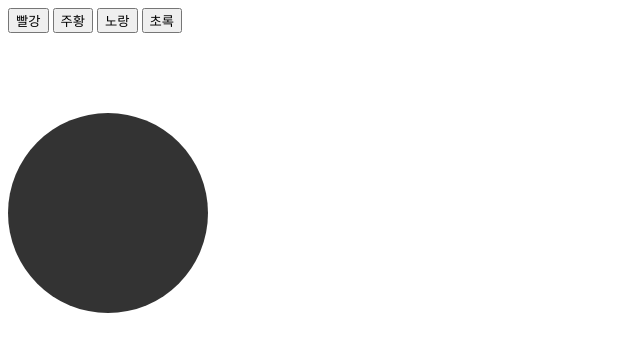
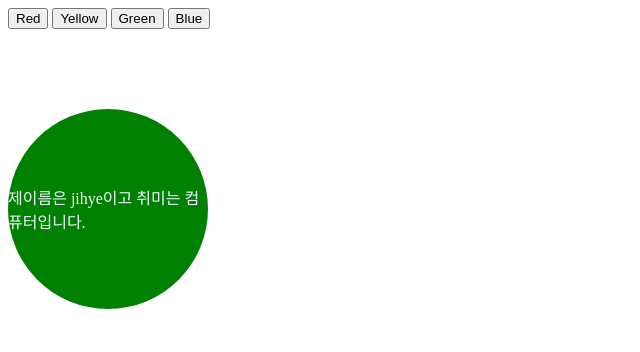
Before and after one commit to ryuwisdom/study, a plain HTML site: page index.html in a window 1280 px wide. Shown: the whole page, without its empty margins (0-640 px from the left). Drawn offline with Linux system fonts and the light colour scheme.

Commit message:
modified

```diff
--- a/index.html
+++ b/index.html
@@ -12,23 +12,32 @@
             height: 200px;
             background-color: #333;
             margin-top: 5rem;
+            display: flex;
+            justify-content: center;
+            align-items: center;
+            color: aliceblue;
+
         }
     </style>
 </head>
 
 <body>
 
-    <button id='btn-1'>빨강</button>
-    <button id='btn-2'>주황</button>
-    <button id='btn-3'>노랑</button>
-    <button id='btn-4'>초록</button>
+    <button id='btn-1' onclick="textWrite('*_*','안녕','red')">Red</button>
+    <button id='btn-2' onclick="textWrite('*_*','반가워','yellow')">Yellow</button>
+    <button id='btn-3' onclick="textWrite('*_*','나는','green')">Green</button>
+    <button id='btn-4' onclick="textWrite('*_*','보니야','blue')">Blue</button>
+    <!-- <button id='btn-1' onclick="change('red')">Red</button>
+    <button id='btn-2' onclick="change('yellow')">Yellow</button>
+    <button id='btn-3' onclick="change('green')">Green</button>
+    <button id='btn-4' onclick="change('blue')">Blue</button> -->
     <div id="circle">
+
 
     </div>
 
-    <script src="js/function.js">
-
-    </script>
+    <script src="js/function.js"></script>
+    <!-- <script src="js/event.js"></script> -->
 </body>
 
 </html>
--- a/js/function.js
+++ b/js/function.js
@@ -1,22 +1,26 @@
-const btn1 = document.querySelector("#btn-1");
-const btn2 = document.querySelector("#btn-2");
-const btn3 = document.querySelector("#btn-3");
-const btn4 = document.querySelector("#btn-4");
+function sum(a, b, c) {
+    console.log(a * b / c);
+}
+sum(5, 6, 7);
+
+//함수 제작
+//circle의 색깔을 넘겨받은 값으로 바꿔주는 함수 제작
+
 const circle = document.querySelector("#circle");
 
-btn1.addEventListener('click', () => {
-    circle.style.background = "red";
+function change(color) {
+    // console.log(color);
+    circle.style.background = color
+}
+// change('pink');
 
-})
-btn2.addEventListener('click', () => {
-    circle.style.background = "yellow";
 
-})
-btn3.addEventListener('click', () => {
-    circle.style.background = "green";
+//함수 제작, 넘겨받은 값으로 circle안에 글자를 입력해주는 함수
+//함수 이름 = write
 
-})
-btn4.addEventListener('click', () => {
-    circle.style.background = "blue";
+function textWrite(hobby, color, name) {
+    circle.innerText = `제이름은 ${name}이고 취미는 ${hobby}입니다.`
+    circle.style.background = color
 
-})
+}
+textWrite('컴퓨터', 'green', 'jihye')
```
Also changed, not shown: js/event.js (added, +33 -0 lines).
